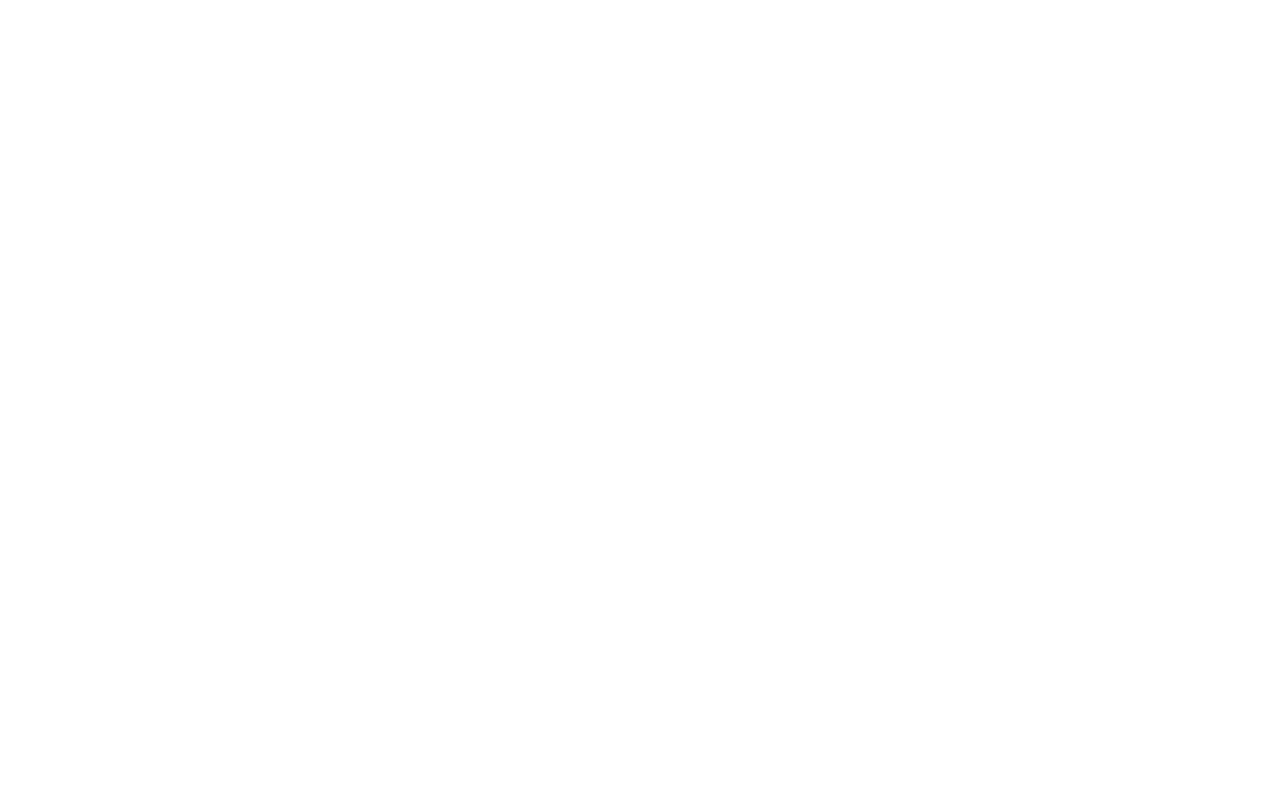
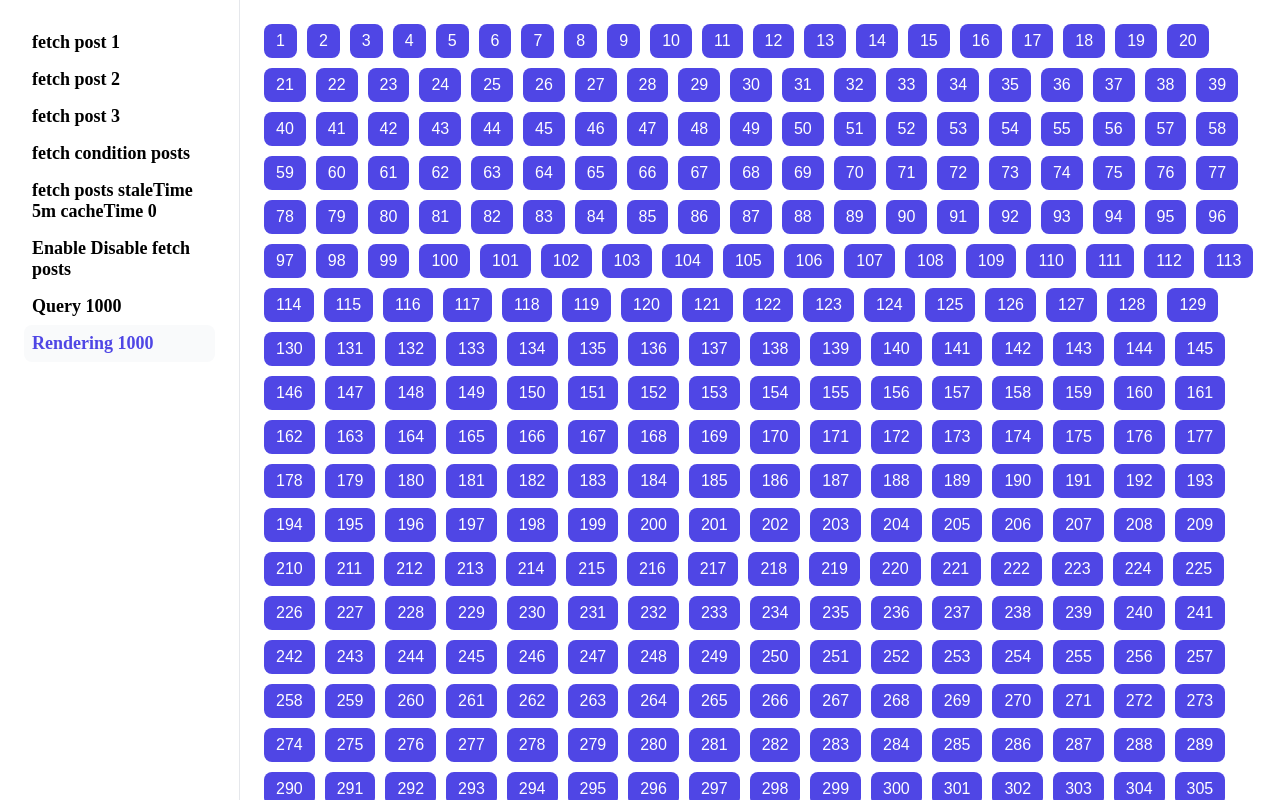
Before and after one commit to ssabii/react-query-example, a React (Create React App) app: page /rendering-1000 in a window 1280 px wide. Before the commit this address had no page. Built offline with nearby package versions, Linux system fonts and the light colour scheme; no server answers.

Commit message:
feat: 렌더링 1000개 예제 구현

```diff
--- a/src/components/Layout/menus.ts
+++ b/src/components/Layout/menus.ts
@@ -25,11 +25,15 @@
     to: '/staletime-5m-posts'
   },
   {
+    name: 'Enable Disable fetch posts',
+    to: '/enable-disable-posts'
+  },
+  {
     name: 'Query 1000',
     to: '/query-1000'
   },
   {
-    name: 'Enable Disable fetch posts',
-    to: '/enable-disable-posts'
+    name: "Rendering 1000",
+    to: '/rendering-1000'
   }
 ]
--- /dev/null
+++ b/src/pages/RenderingOneThousand.tsx
@@ -0,0 +1,22 @@
+import React from 'react'
+import Button from 'components/Button'
+import styled from 'styled-components'
+
+const RenderingOneThousand = () => {
+  return (
+    <Container>
+      {[...new Array(1000)].map((_, index) =>
+        <Button key={index}>
+          {index + 1}
+        </Button>)}
+    </Container>
+  )
+}
+
+const Container = styled.div`
+  display: flex;
+  gap: 10px;
+  flex-wrap: wrap;
+`
+
+export default RenderingOneThousand
--- a/src/routes/AppRoutes.tsx
+++ b/src/routes/AppRoutes.tsx
@@ -1,12 +1,13 @@
+import { Route, Routes } from 'react-router-dom'
 import Layout from 'components/Layout'
-import ConditionPosts from 'pages/ConditionPosts'
-import EnableDisablePosts from 'pages/EnableDisablePosts'
 import Post1 from 'pages/Post1'
 import Post2 from 'pages/Post2'
 import Post3 from 'pages/Post3'
+import ConditionPosts from 'pages/ConditionPosts'
+import StaleTimeFiveMinutePosts from 'pages/StaleTimeFiveMinutePosts'
 import QueryOneThousand from 'pages/QueryOneThousand'
-import StaleTimeFiveMinutePosts from 'pages/StaleTimeFiveMinutePosts'
-import { Route, Routes } from 'react-router-dom'
+import EnableDisablePosts from 'pages/EnableDisablePosts'
+import RenderingOneThousand from 'pages/RenderingOneThousand'
 
 const AppRoutes = () => {
   return (
@@ -19,6 +20,7 @@
         <Route path="staletime-5m-posts" element={<StaleTimeFiveMinutePosts />} />
         <Route path="query-1000" element={<QueryOneThousand />} />
         <Route path='enable-disable-posts' element={<EnableDisablePosts />} />
+        <Route path="rendering-1000" element={<RenderingOneThousand />} />
       </Route>
     </Routes>
   )
```
